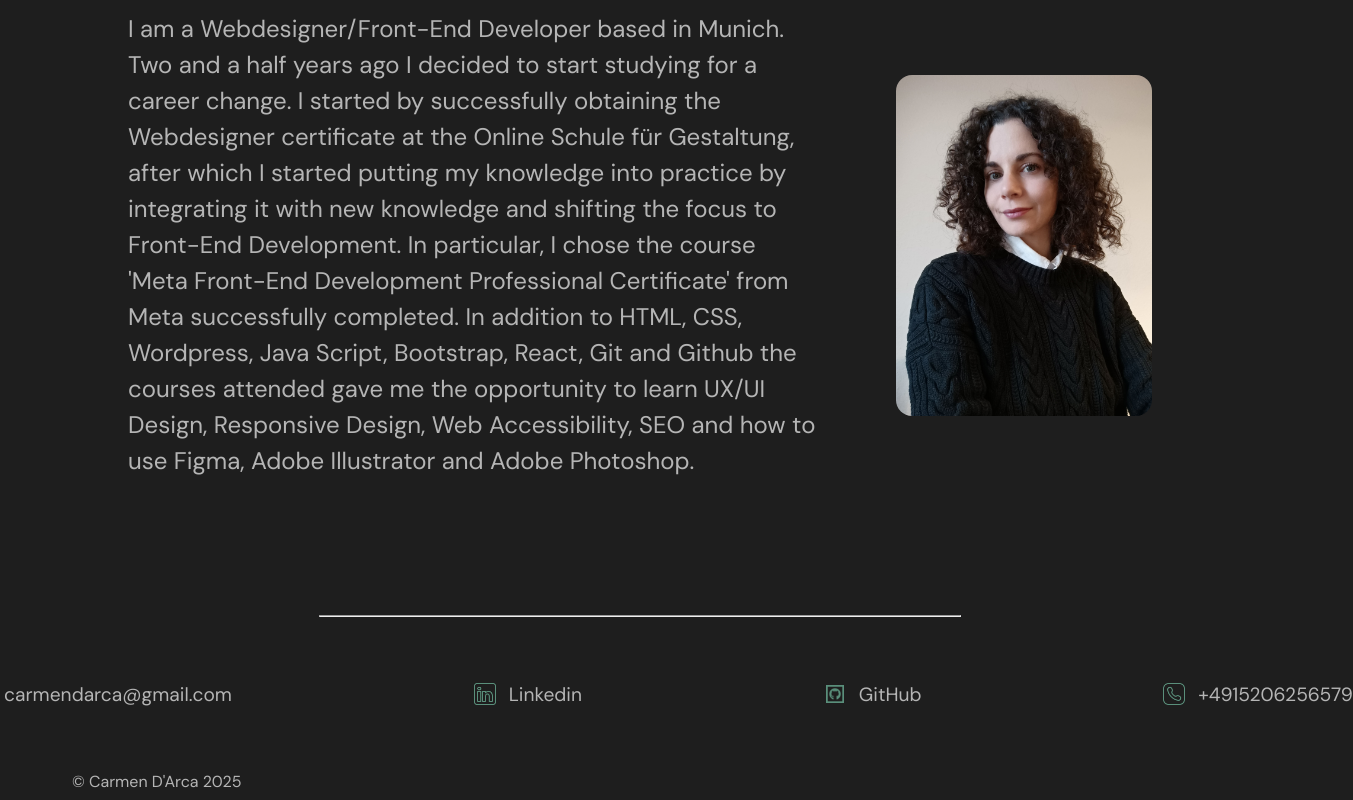
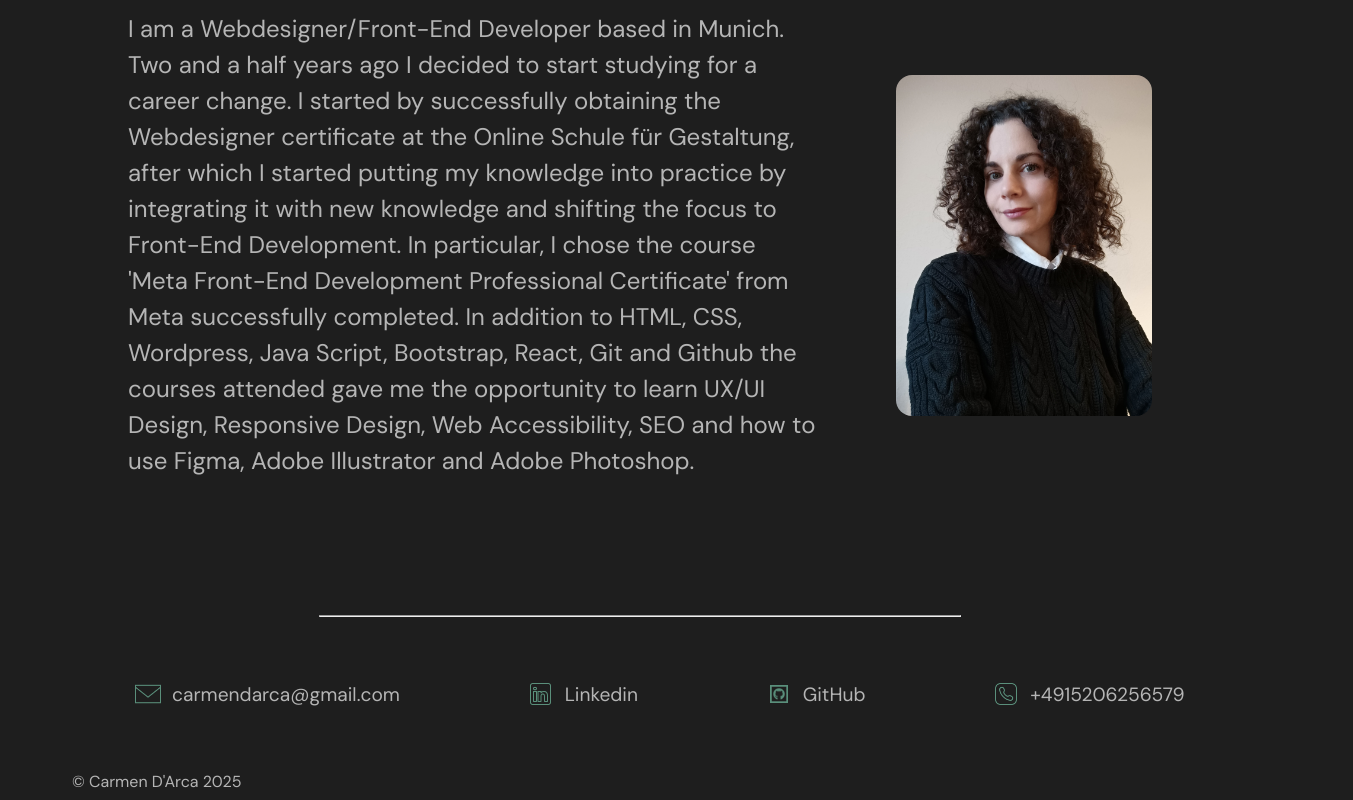
Before and after one commit to carmenddi/my-portfolio, a React (Create React App) app: page / in a window 1280 px wide. Shown: the part 1345-2145 px from the top of the page, 1353 px wide, since content can reach past the window. Built offline with nearby package versions, Linux system fonts and the light colour scheme; a web font is replaced by a local one.

Commit message:
Update index.css

```diff
--- a/src/index.css
+++ b/src/index.css
@@ -5,7 +5,7 @@ html {
  }
 
  body {
-   font-family: 'DM Sans', serif;
+   font-family: 'DM Sans', 'sans serif';
    -webkit-font-smoothing: antialiased;
    -moz-osx-font-smoothing: grayscale;
    background-color: #1e1e1e;
@@ -216,7 +216,7 @@ html {
  .contacts {
    display: flex;
    justify-content: center;
-   gap: 15rem;
+   gap: 8rem;
    margin: 4rem 0;
  }
 
```
